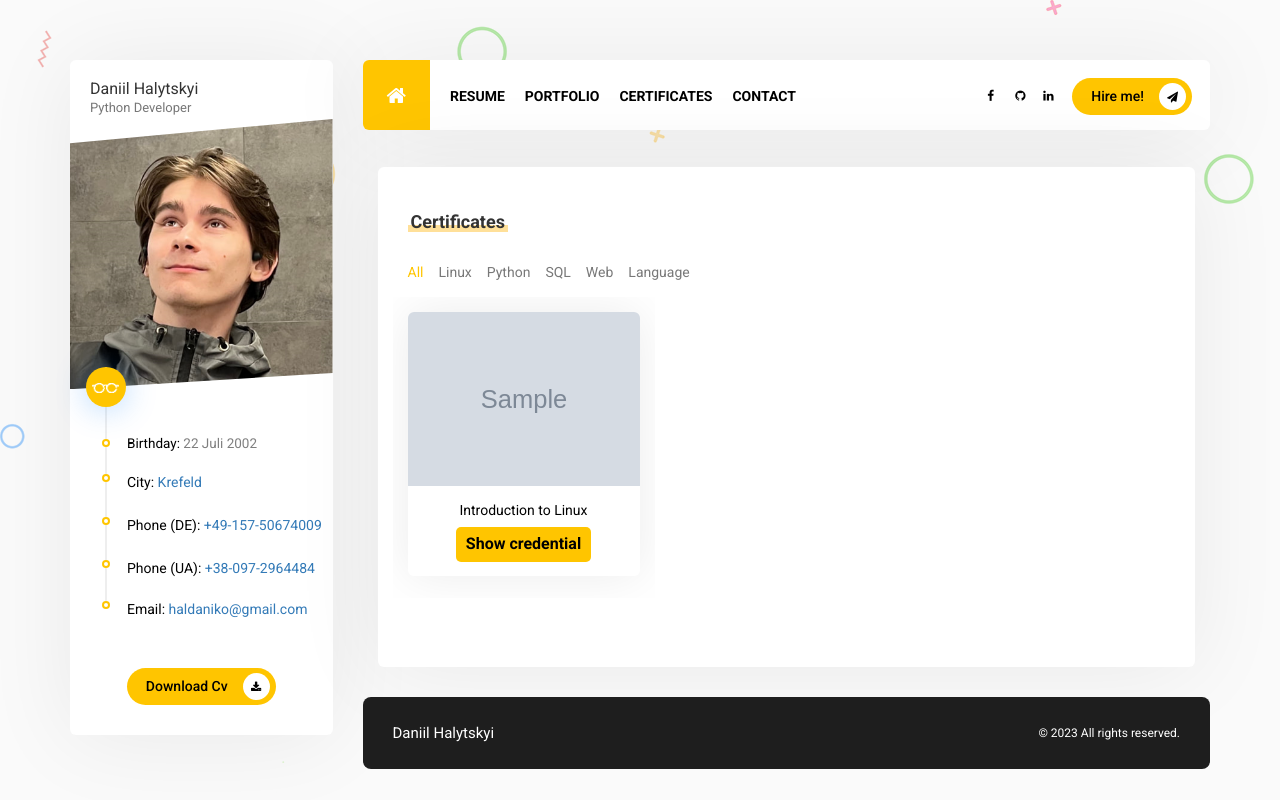
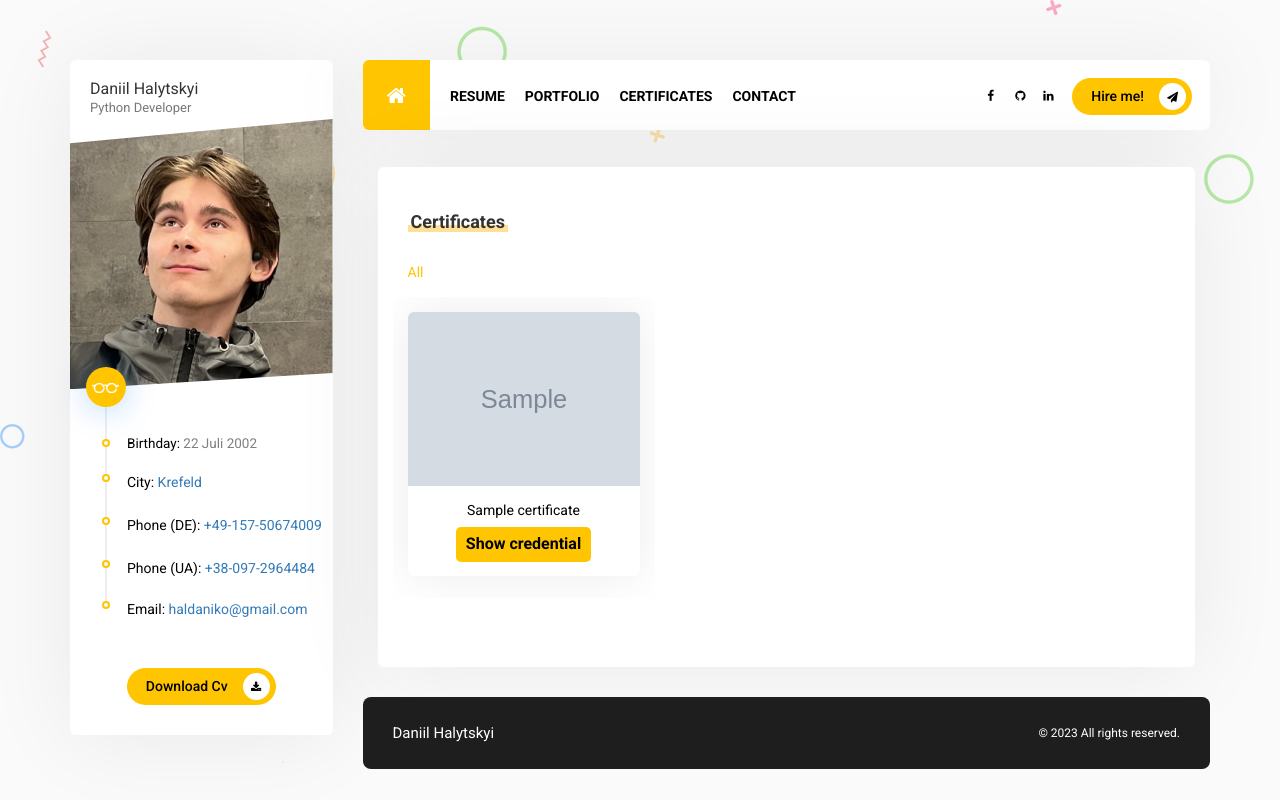
Before and after one commit to haldaniko/Portfolio-DjangoWebsite, a Django app: page /certificates/ in a window 1280 px wide. Run offline with Django 5.2, Linux system fonts and the light colour scheme; tables that the repository leaves empty hold one stand-in row (values such as "Sample post"); grey boxes marked "Sample" are stand-in pictures; some libraries are stand-ins or nearby versions.

Commit message:
Make category list in certificates.html dynamical

```diff
--- a/templates/website/certificates.html
+++ b/templates/website/certificates.html
@@ -9,30 +9,27 @@
         <div class="col-md-12 content-header bottom_15">
           <div class="section-title top_30 bottom_30"><span></span>
             <h2 class="user-select-none">Certificates</h2></div>
-            <div class="filters-container certificates-filter user-select-none">
+          <div class="filters-container certificates-filter user-select-none">
             <div data-filter="*" class="cbp-filter-item user-select-none">All</div>
-            <div data-filter=".linux" class="cbp-filter-item user-select-none">Linux</div>
-            <div data-filter=".python" class="cbp-filter-item user-select-none">Python</div>
-            <div data-filter=".sql" class="cbp-filter-item user-select-none">SQL</div>
-            <div data-filter=".web" class="cbp-filter-item user-select-none">Web</div>
-            <div data-filter=".language" class="cbp-filter-item user-select-none">Language</div>
+            {% for tag in tags %}
+              <div data-filter=".{{ tag.name }}"
+                   class="cbp-filter-item user-select-none">{{ tag.name }}</div>
+            {% endfor %}
           </div>
         </div>
         <div class="grid-container top_60 certificates">
           {% for certificate in certificate_list %}
-            <div class="cbp-item linux">
+            <div class="cbp-item {% for tag in certificate.tag.all %}{{ tag.name }} {% endfor %}">
               <a href="{{ certificate.photo.url }}" class="cbp-lightbox">
                 <figure>
-                  <div class="icon">
-                    <i class="fa fa-picture-o" aria-hidden="true"></i>
-                  </div>
                   <img src="{{ certificate.photo.url }}" alt="">
                 </figure>
               </a>
               <figcaption>
-                <span class="title">Introduction to Linux</span><br/>
+                <span class="title">{{ certificate.name }}</span><br/>
                 <a target="_blank"
-                   href="{{ certificate.credential_link }}"
+                   href="
+                       {% if certificate.credential_link %}{{ certificate.credential_link }}{% else %}{{ certificate.pdf_link.document.url }}{% endif %}"
                    class="external-link show-credential-button">Show credential</a>
               </figcaption>
             </div>
```
